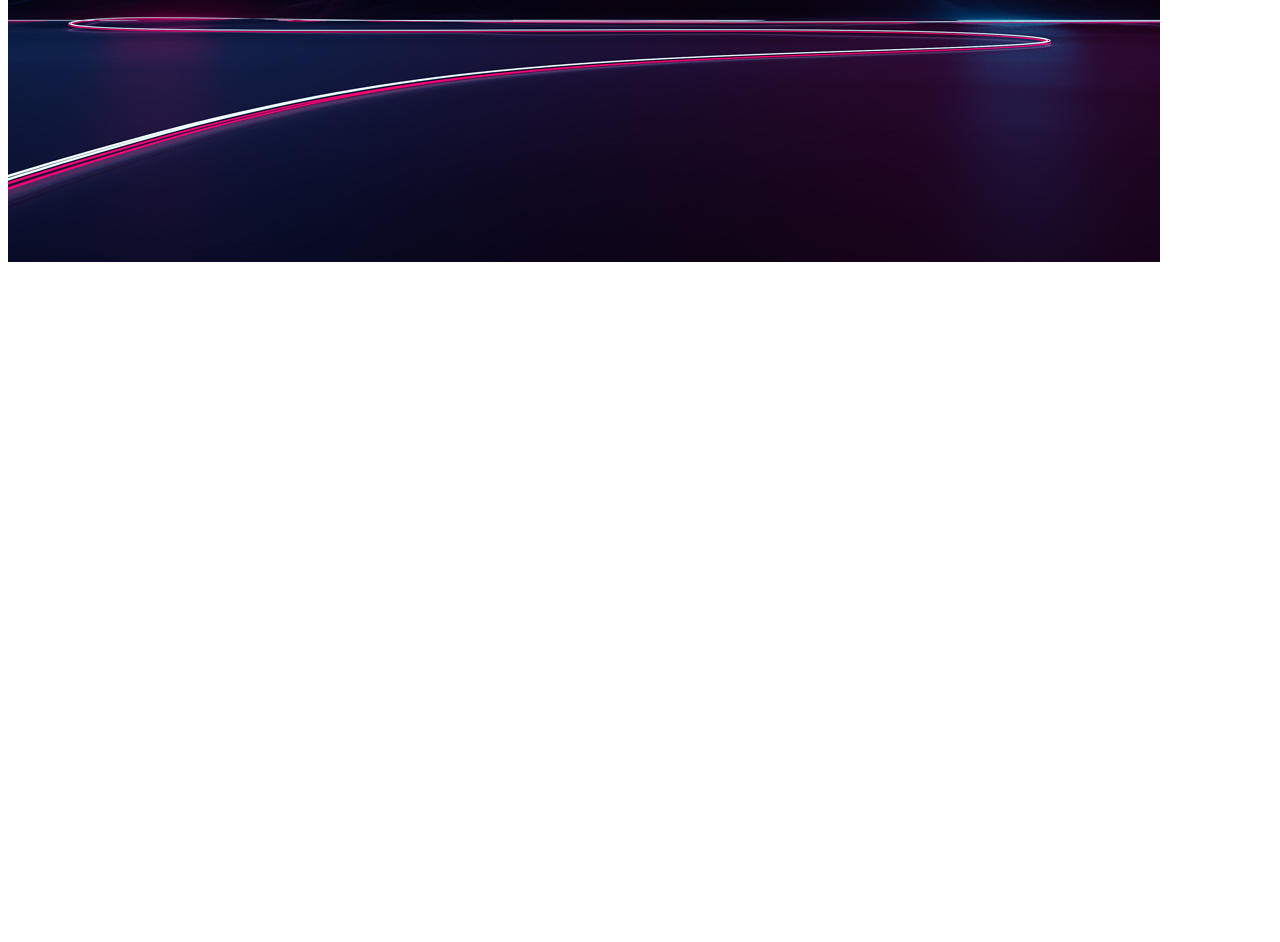
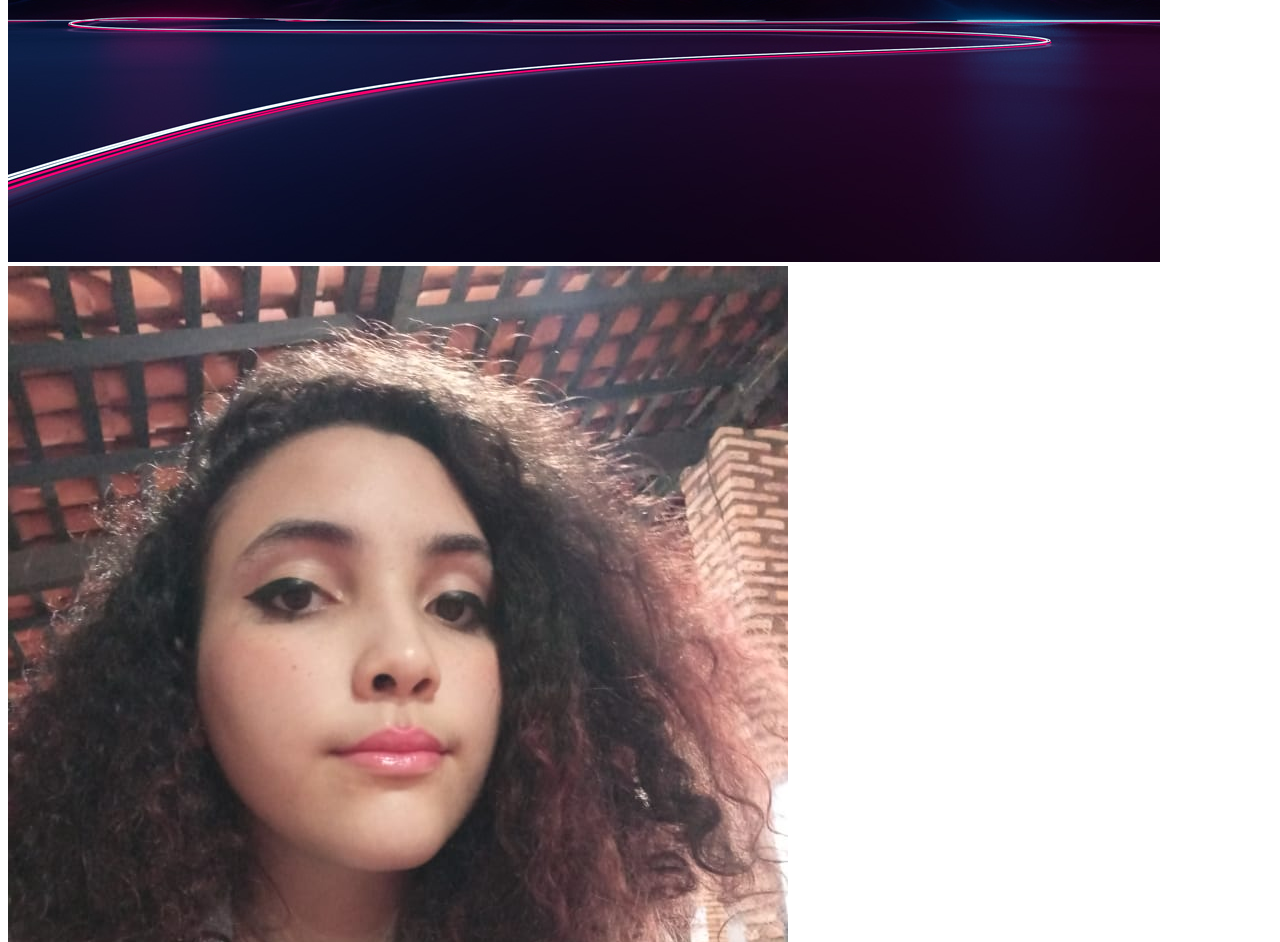
Before and after one commit to esteroliver/Atividades-de-HTML-e-CSS, a plain HTML site: page exercícios/cap06/ex004.html in a window 1280 px wide. Shown: the part 518-1460 px from the top of the page. Before the commit the page ends 800 px from the top, so only its background shows below. Drawn offline with Linux system fonts and the light colour scheme.

Commit message:
exercício 004 - 2

```diff
--- a/exercícios/cap06/ex004.html
+++ b/exercícios/cap06/ex004.html
@@ -4,12 +4,13 @@
     <meta charset="UTF-8">
     <meta http-equiv="X-UA-Compatible" content="IE=edge">
     <meta name="viewport" content="width=device-width, initial-scale=1.0">
-    <title>Document</title>
+    <title>Ex004</title>
 </head>
 <body>
     <h1>Testando carga de imagens</h1>
     <hr>
     <p>Abaixo você vai ver uma imagem que está na mesma pasta.</p>
     <img src="teste-site.jpg" alt="fundo vaporwave">
+    <img src="profile.jpg" alt="minha foto de perfil">
 </body>
 </html>
```
Also changed, not shown: exercícios/cap06/profile.jpg (added).
